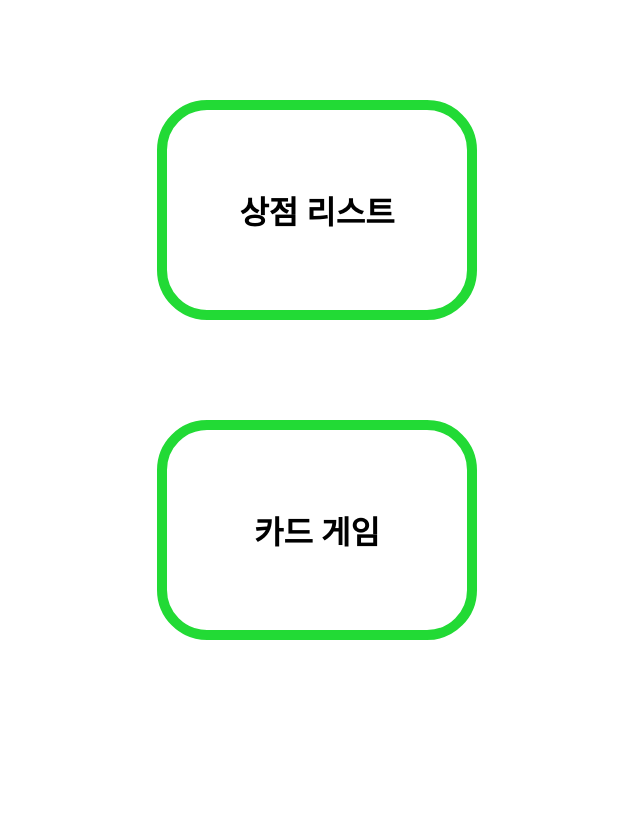
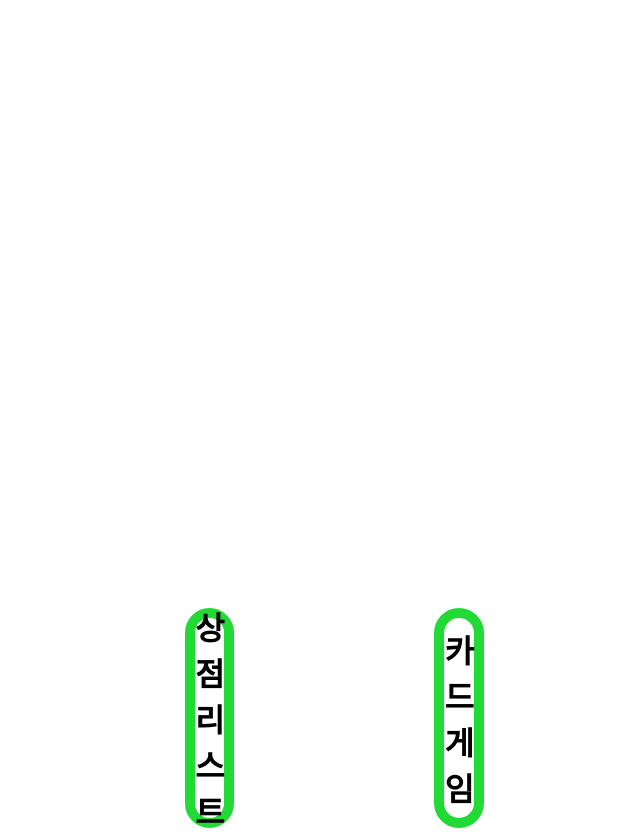
Before and after one commit to ChoSounhyung/SRS, a React (Create React App) app: page /#/ in a window 1280 px wide. Shown: the whole page, without its empty margins (323-963 px from the left). Before the commit the page ends 800 px from the top, so only its background shows below. Built offline with nearby package versions, Linux system fonts and the light colour scheme.

Commit message:
Navigation div 가운데 정렬

```diff
--- a/src/components/Navigation.css
+++ b/src/components/Navigation.css
@@ -1,21 +1,34 @@
+.parent {
+    width:100%;
+    height:100%;
+    display: flex;
+}
+
 .box {
     vertical-align: middle;
     border: 10px solid #22DA35;
     width: 300px;
     height: 200px;
-    margin: 100px 100px 100px 200px;
     text-align: center;
     border-radius: 50px;
     font-size: 2rem;
     font-weight: bold;
-    margin-left: auto;
-    margin-right: auto;
     display: flex;
     justify-content: center;
     align-items: center;
-    overflow: hidden;
+    flex:1;
+
 }
+
 .hiper {
     text-decoration: none;
     color: black;
 }
+
+#s_list {
+    margin: 600px 100px 0 500px;
+}
+
+#c_game {
+    margin: 600px 500px 0 100px;
+}
--- a/src/components/Navigation.js
+++ b/src/components/Navigation.js
@@ -5,11 +5,11 @@ import "./Navigation.css"
 
 function Navigation() {
     return (
-        <div>
-            <div className="box">
+        <div className="parent">
+            <div className="box" id="s_list">
                 <Link className="hiper" to="/sangjum_list">상점 리스트</Link>
             </div>
-            <div className="box">
+            <div className="box" id="c_game">
                 <Link className="hiper" to="/card_game">카드 게임</Link>
             </div>
         </div>
```
